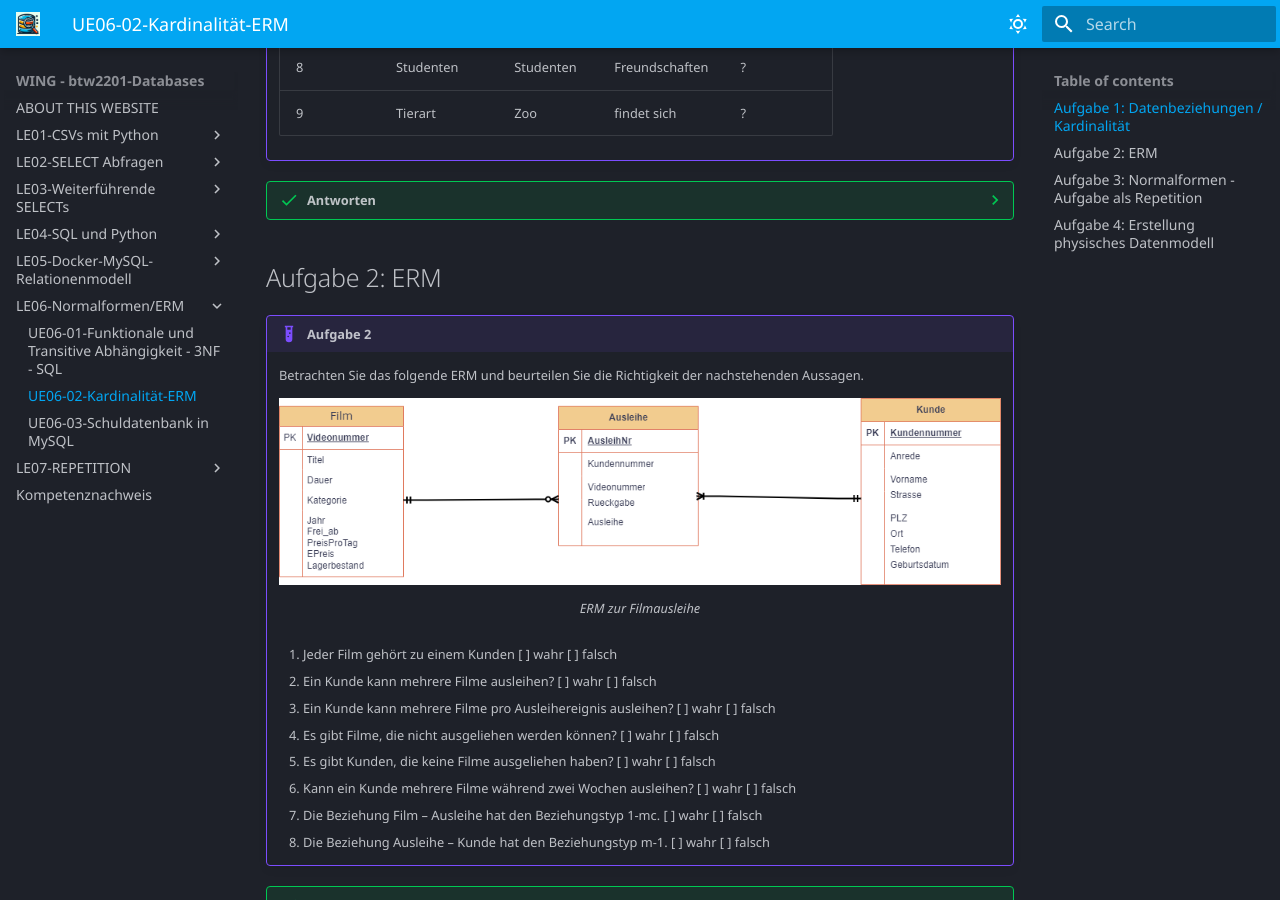
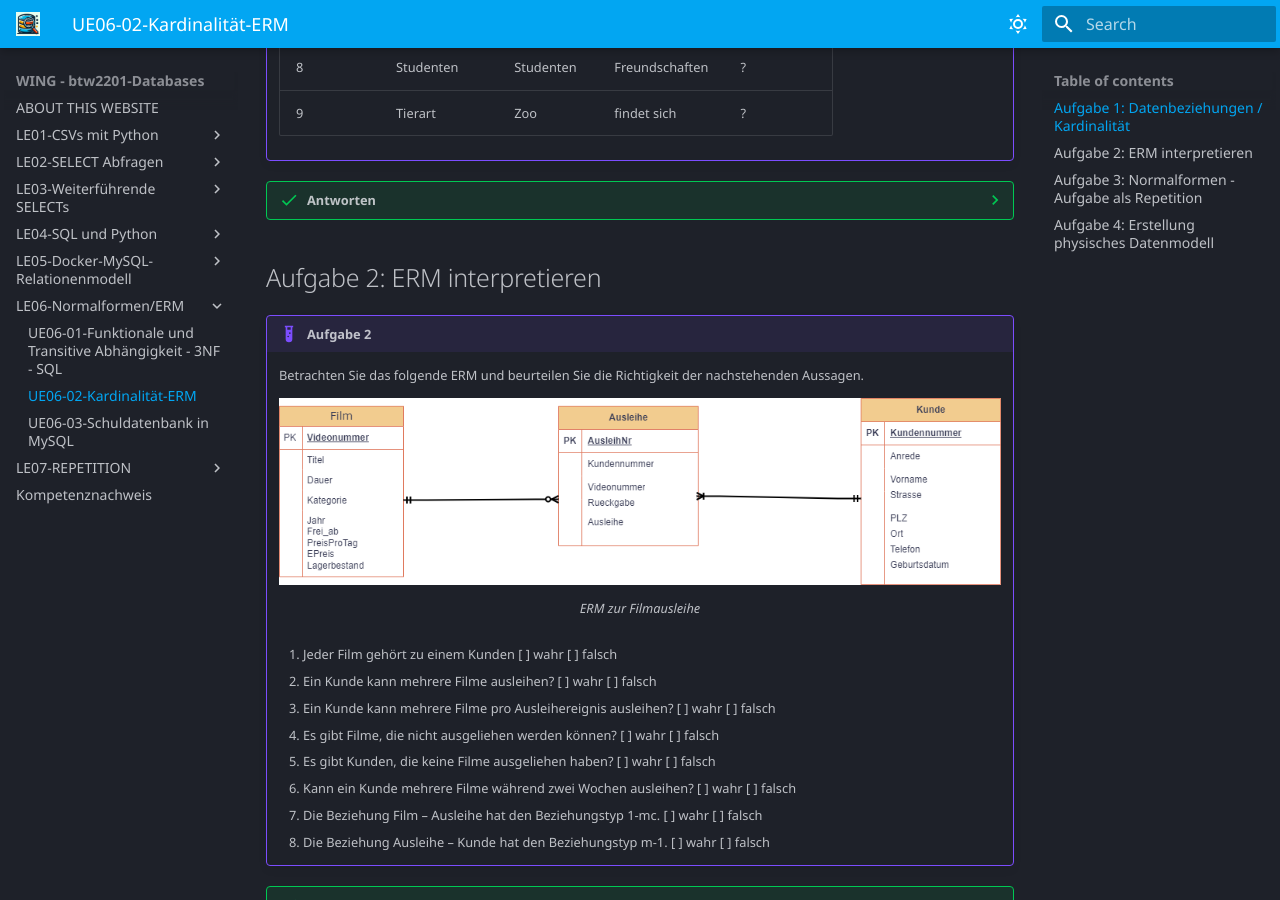
Before and after one commit to tjaeggi/btw2201_databases, an MkDocs documentation site: the page built from docs/le06/ue06-02.md, in a window 1280 px wide and 900 px high, scrolled down 841 px. Built offline with MkDocs 1.6.1 and Material for MkDocs 9.7.7, drawn with Linux system fonts in a browser that asks for light colours; some web fonts are replaced.

Commit message:
Wed Nov  6 01:29:10 AM CET 2024

```diff
--- a/docs/le06/ue06-02.md
+++ b/docs/le06/ue06-02.md
@@ -51,7 +51,7 @@
 
 
 
-## Aufgabe 2: ERM
+## Aufgabe 2: ERM interpretieren
 
 !!! example "Aufgabe 2"
 
```
